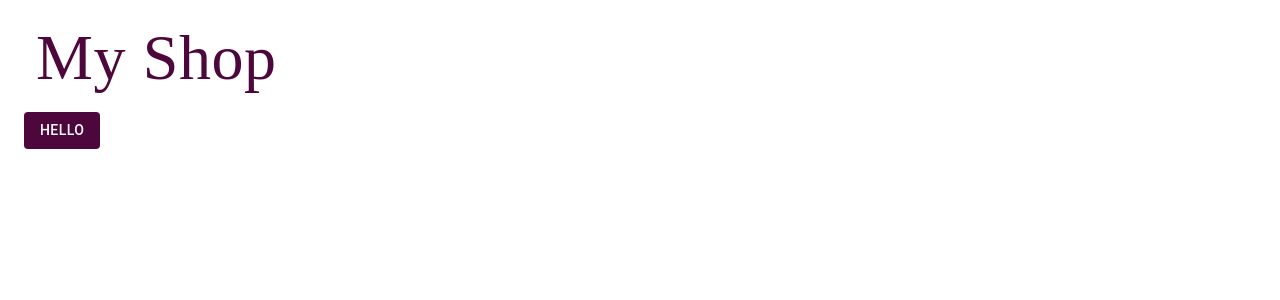
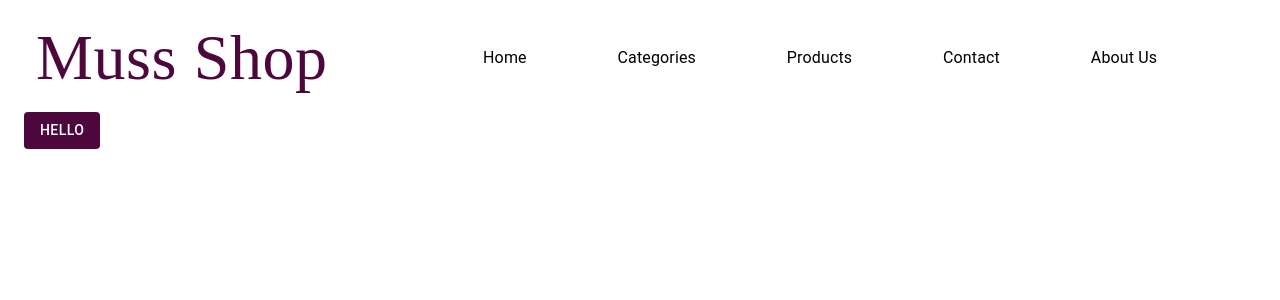
Before and after one commit to Sajjad124/mussshop, a React (Create React App) app: page / in a window 1280 px wide. Shown: the top 300 px of the page. Built offline with nearby package versions, Linux system fonts and the light colour scheme; a web font is replaced by a local one.

Commit message:
Menu Items

```diff
--- a/src/components/appbar/appbarDesktop.js
+++ b/src/components/appbar/appbarDesktop.js
@@ -1,11 +1,18 @@
+import { ListItemText } from "@mui/material";
 import React from "react";
-import { AppBarContainer, AppBarHeader } from "../../styles/appbar";
-
+import { AppBarContainer, AppBarHeader, MyList } from "../../styles/appbar";
 
 function AppBarDesktop(matches) {
   return (
     <AppBarContainer>
-      <AppBarHeader>My Shop</AppBarHeader>
+      <AppBarHeader>Muss Shop</AppBarHeader>
+      <MyList type="row">
+        <ListItemText primary="Home" />
+        <ListItemText primary="Categories" />
+        <ListItemText primary="Products" />
+        <ListItemText primary="Contact" />
+        <ListItemText primary="About Us" />
+      </MyList>
     </AppBarContainer>
 
     /*
--- a/src/styles/appbar/index.js
+++ b/src/styles/appbar/index.js
@@ -1,7 +1,7 @@
-
-import { Box, Typography, styled } from "@mui/material";
+import { Box, Typography, styled, List } from "@mui/material";
 import { Colors } from "../theme";
 import "@fontsource/montez";
+import { type } from "@testing-library/user-event/dist/type";
 
 // container
 export const AppBarContainer = styled(Box)({
@@ -20,3 +20,10 @@
   fontFamily: '"Montez", "cursive"',
   color: Colors.secondary,
 }));
+
+export const MyList = styled(List)(({ type }) => ({
+  display: type === "row" ? "flex" : "block",
+  flexGrow: 3,
+  justifyContent: "center",
+  alignItems: "center",
+}));
```
